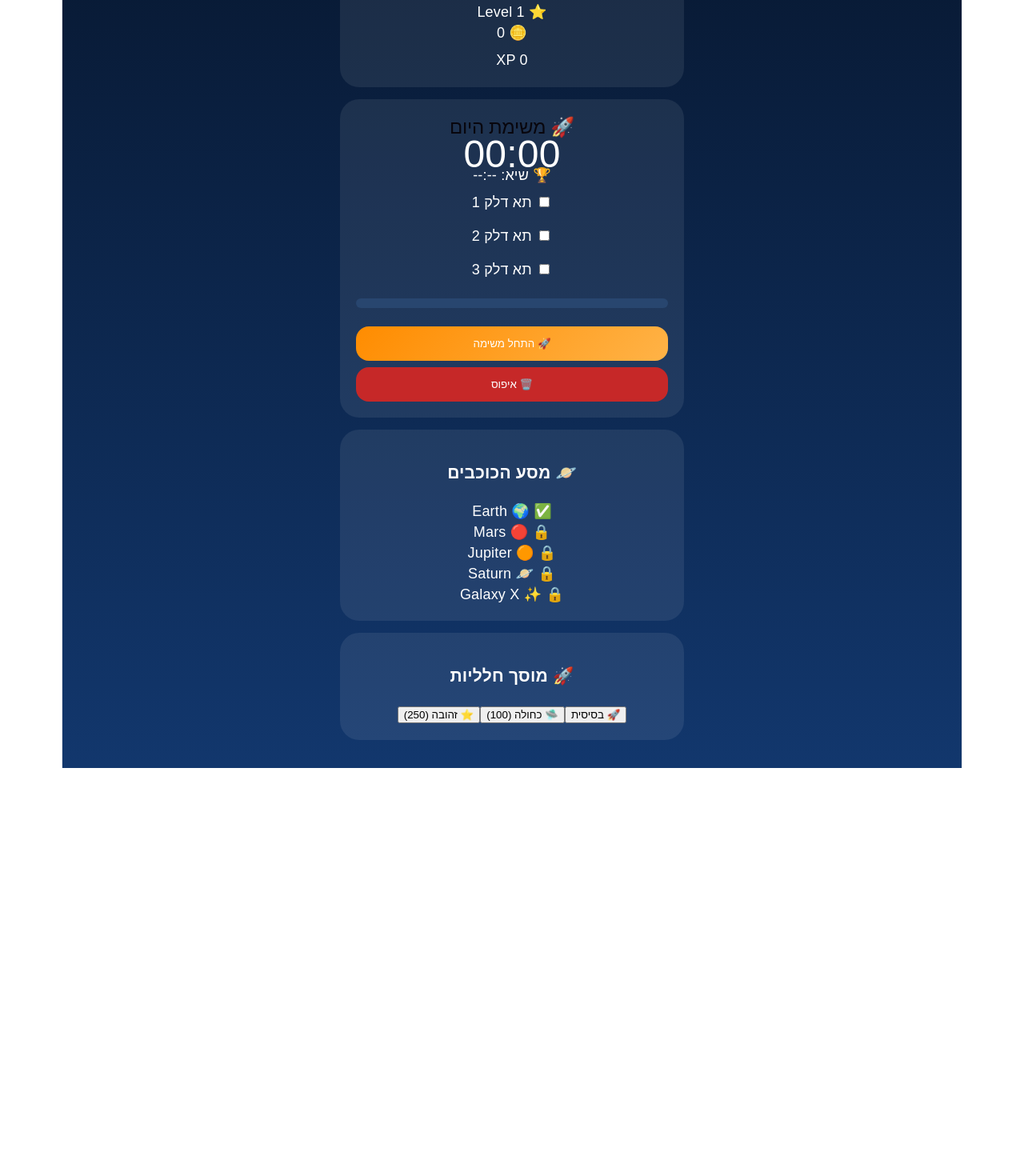
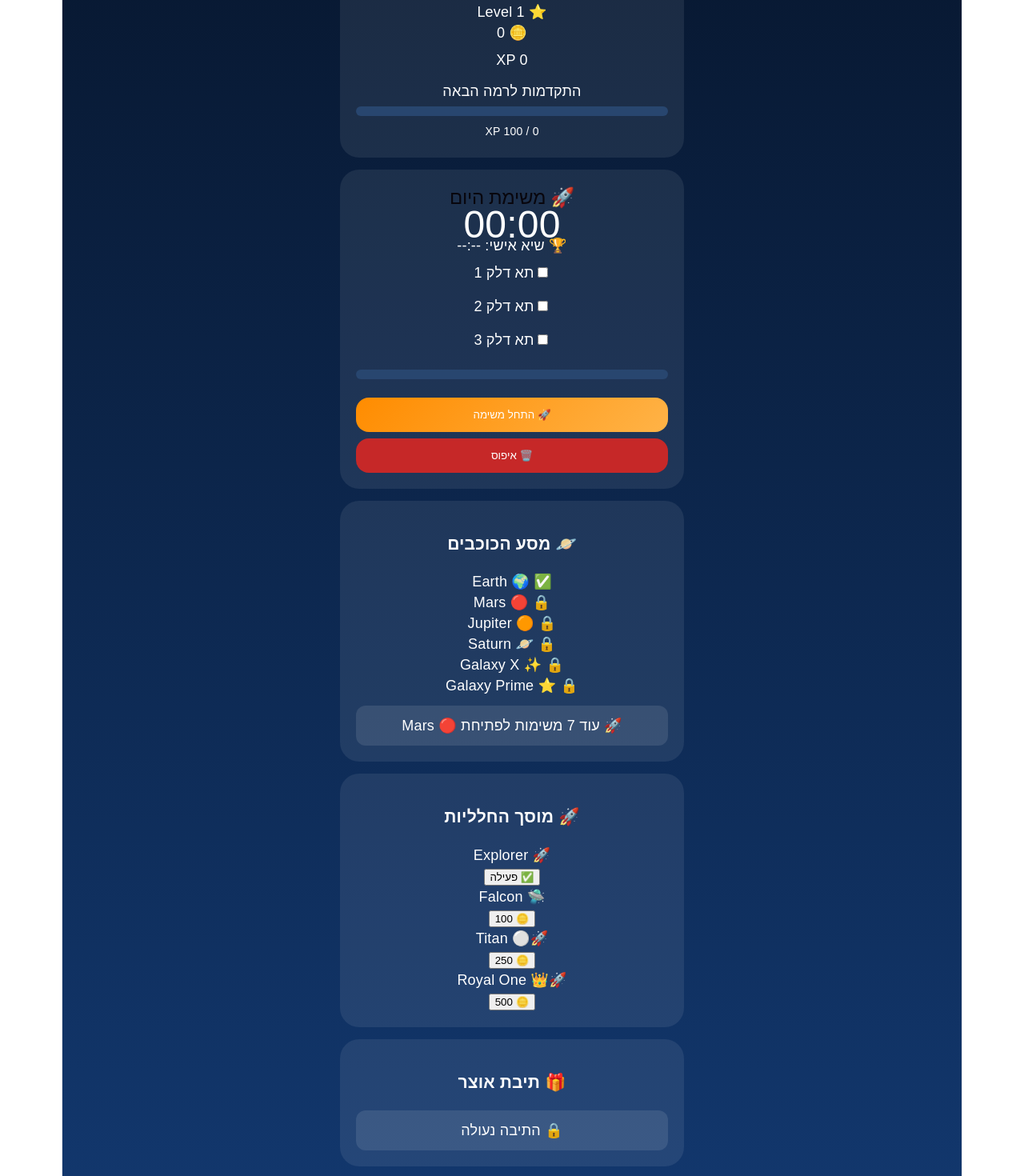
Before and after one commit to yairnsim/space-explorer, a React (Vite) app: page / in a window 1280 px wide. Shown: the part 180-1650 px from the top of the page at 80% size. Before the commit the page ends 1140 px from the top, so only its background shows below. Built offline with nearby package versions, Linux system fonts and the light colour scheme.

Commit message:
v0.5.4 beta

```diff
--- a/src/App.tsx
+++ b/src/App.tsx
@@ -1,17 +1,28 @@
+import { useState } from "react";
 import Header from "./components/Header";
 import MissionCard from "./components/MissionCard";
 import PlanetMap from "./components/PlanetMap";
 import Garage from "./components/Garage";
+import TreasureBox from "./components/TreasureBox";
 import "./styles/app.css";
-export default function App() {
-  return (
-    <div className="app" dir="rtl">
-      <div className="container">
-        <Header />
-        <MissionCard />
-        <PlanetMap />
-        <Garage />
-      </div>
-    </div>
-  );
+
+export type GameData = {
+  xp:number;
+  coins:number;
+  missions:number;
+  streak:number;
+  treasureReady:boolean;
+  treasureOpened:boolean;
+};
+
+export default function App(){
+ const [gameData,setGameData]=useState<GameData>({
+  xp:Number(localStorage.getItem("xp")||0),
+  coins:Number(localStorage.getItem("coins")||0),
+  missions:Number(localStorage.getItem("missions")||0),
+  streak:Number(localStorage.getItem("streak")||0),
+  treasureReady:localStorage.getItem("treasureReady")==="true",
+  treasureOpened:localStorage.getItem("treasureOpened")==="true"
+ });
+ return <div className="app" dir="rtl"><div className="container"><Header xp={gameData.xp} coins={gameData.coins} streak={gameData.streak}/><MissionCard gameData={gameData} setGameData={setGameData}/><PlanetMap/><Garage/><TreasureBox gameData={gameData} setGameData={setGameData}/></div></div>
 }
--- a/src/components/Garage.tsx
+++ b/src/components/Garage.tsx
@@ -1,20 +1,83 @@
+const SHIPS = [
+  { id: "explorer", icon: "🚀", name: "Explorer", cost: 0 },
+  { id: "falcon", icon: "🛸", name: "Falcon", cost: 100 },
+  { id: "titan", icon: "🚀⚪", name: "Titan", cost: 250 },
+  { id: "royal", icon: "🚀👑", name: "Royal One", cost: 500 },
+];
+
 export default function Garage() {
-  function buy(ship: string, cost: number) {
-    const coins = Number(localStorage.getItem("coins") || 0);
-    if (coins < cost) {
+  const coins = Number(localStorage.getItem("coins") || 0);
+
+  const ownedShips = JSON.parse(
+    localStorage.getItem("ownedShips") || '["explorer"]'
+  );
+
+  const activeShip =
+    localStorage.getItem("selectedShip") || "explorer";
+
+  function buyOrSelect(ship: (typeof SHIPS)[0]) {
+    if (ownedShips.includes(ship.id)) {
+      localStorage.setItem("selectedShip", ship.id);
+      localStorage.setItem("ship", ship.icon);
+      location.reload();
+      return;
+    }
+
+    if (coins < ship.cost) {
       alert("אין מספיק מטבעות");
       return;
     }
-    localStorage.setItem("coins", String(coins - cost));
-    localStorage.setItem("ship", ship);
+
+    const updatedShips = [...ownedShips, ship.id];
+
+    localStorage.setItem(
+      "ownedShips",
+      JSON.stringify(updatedShips)
+    );
+
+    localStorage.setItem(
+      "coins",
+      String(coins - ship.cost)
+    );
+
+    localStorage.setItem("selectedShip", ship.id);
+    localStorage.setItem("ship", ship.icon);
+
+    alert(`🎉 רכשת את ${ship.name}`);
+
     location.reload();
   }
+
   return (
     <div className="card">
-      <h3>🚀 מוסך חלליות</h3>
-      <button onClick={() => buy("🚀", 0)}>🚀 בסיסית</button>
-      <button onClick={() => buy("🛸", 100)}>🛸 כחולה (100)</button>
-      <button onClick={() => buy("⭐", 250)}>⭐ זהובה (250)</button>
+      <h3>🚀 מוסך החלליות</h3>
+
+      {SHIPS.map((ship) => (
+        <div
+          key={ship.id}
+          className="garageItem"
+        >
+          <div>
+            {ship.icon} {ship.name}
+          </div>
+
+          {ownedShips.includes(ship.id) ? (
+            <button
+              onClick={() => buyOrSelect(ship)}
+            >
+              {activeShip === ship.id
+                ? "✅ פעילה"
+                : "בחר"}
+            </button>
+          ) : (
+            <button
+              onClick={() => buyOrSelect(ship)}
+            >
+              🪙 {ship.cost}
+            </button>
+          )}
+        </div>
+      ))}
     </div>
   );
 }
--- a/src/components/Header.tsx
+++ b/src/components/Header.tsx
@@ -1,9 +1,31 @@
-export default function Header() {
-  const xp = Number(localStorage.getItem("xp") || 0);
-  const coins = Number(localStorage.getItem("coins") || 0);
-  const streak = Number(localStorage.getItem("streak") || 0);
+type HeaderProps = {
+  xp: number;
+  coins: number;
+  streak: number;
+};
+
+function getLevel(xp: number) {
+  if (xp < 100) return 1;
+  if (xp < 250) return 2;
+  if (xp < 500) return 3;
+  if (xp < 1000) return 4;
+  return 5;
+}
+
+function getNextLevelXp(xp: number) {
+  if (xp < 100) return 100;
+  if (xp < 250) return 250;
+  if (xp < 500) return 500;
+  if (xp < 1000) return 1000;
+  return 2000;
+}
+
+export default function Header({ xp, coins, streak }: HeaderProps) {
   const ship = localStorage.getItem("ship") || "🚀";
-  const level = Math.floor(xp / 100) + 1;
+  const level = getLevel(xp);
+  const nextLevelXp = getNextLevelXp(xp);
+  const progress = Math.min((xp / nextLevelXp) * 100, 100);
+
   return (
     <div className="card">
       <div className="ship">{ship}</div>
@@ -12,6 +34,16 @@ export default function Header() {
       <div>⭐ Level {level}</div>
       <div>🪙 {coins}</div>
       <div className="xp">XP {xp}</div>
+
+      <div style={{ marginTop: "12px" }}>
+        <div>התקדמות לרמה הבאה</div>
+        <div style={{ height: "12px", background: "#28466f", borderRadius: "20px", overflow: "hidden", marginTop: "6px" }}>
+          <div style={{ width: `${progress}%`, height: "100%", background: "linear-gradient(90deg,#3dff91,#ffcf33)" }} />
+        </div>
+        <div style={{ marginTop: "6px", fontSize: "14px" }}>
+          {xp} / {nextLevelXp} XP
+        </div>
+      </div>
     </div>
   );
 }
--- a/src/components/MissionCard.tsx
+++ b/src/components/MissionCard.tsx
@@ -1,82 +1,235 @@
 import { useEffect, useState } from "react";
 import Confetti from "react-confetti";
-export default function MissionCard() {
-  const [c, setC] = useState([false, false, false]);
-  const [s, setS] = useState(0);
-  const [r, setR] = useState(false);
-  const [result, setResult] = useState("");
-  const [confetti, setConfetti] = useState(false);
+import type { GameData } from "../App";
+
+type ResultData = {
+  isRecord: boolean;
+  time: string;
+  xp: number;
+  coins: number;
+};
+
+export default function MissionCard({
+  gameData,
+  setGameData,
+}: {
+  gameData: GameData;
+  setGameData: any;
+}) {
+  const [checks, setChecks] = useState([
+    false,
+    false,
+    false,
+  ]);
+
+  const [seconds, setSeconds] = useState(0);
+
+  const [running, setRunning] =
+    useState(false);
+
+  const [confetti, setConfetti] =
+    useState(false);
+
+  const [result, setResult] =
+    useState<ResultData | null>(null);
+
   useEffect(() => {
-    if (!r) return;
-    const i = setInterval(() => setS((v) => v + 1), 1000);
+    if (!running) return;
+
+    const i = setInterval(() => {
+      setSeconds((v) => v + 1);
+    }, 1000);
+
     return () => clearInterval(i);
-  }, [r]);
-  const done = c.filter(Boolean).length;
+  }, [running]);
+
+  const completed =
+    checks.filter(Boolean).length;
+
   useEffect(() => {
-    if (done === 3 && r) {
-      setR(false);
-      const best = Number(localStorage.getItem("bestTime") || 0);
-      const isRecord = best === 0 || s < best;
-      if (isRecord) {
-        localStorage.setItem("bestTime", String(s));
-        setConfetti(true);
-        setTimeout(() => setConfetti(false), 5000);
-      }
-      const reward = [20, 50, 100][Math.floor(Math.random() * 3)];
-      const coins = Number(localStorage.getItem("coins") || 0) + 30 + reward;
-      const xp = Number(localStorage.getItem("xp") || 0) + 50;
-      const missions = Number(localStorage.getItem("missions") || 0) + 1;
-      localStorage.setItem("coins", String(coins));
-      localStorage.setItem("xp", String(xp));
-      localStorage.setItem("missions", String(missions));
-      const streak = Number(localStorage.getItem("streak") || 0) + 1;
-      localStorage.setItem("streak", String(streak));
-      setResult(
-        `${isRecord ? "🏆 שיא אישי חדש!" : "✅ משימה הושלמה"} | זמן ${String(Math.floor(s / 60)).padStart(2, "0")}:${String(s % 60).padStart(2, "0")} | +50 XP | +${30 + reward} מטבעות`,
+    if (completed !== 3 || !running)
+      return;
+
+    setRunning(false);
+
+    const previousBest = Number(
+      localStorage.getItem("bestTime") || 0
+    );
+
+    const isRecord =
+      previousBest === 0 ||
+      seconds < previousBest;
+
+    if (isRecord) {
+      localStorage.setItem(
+        "bestTime",
+        String(seconds)
       );
+
+      setConfetti(true);
+
+      setTimeout(() => {
+        setConfetti(false);
+      }, 4000);
     }
-  }, [done]);
+
+    const xpReward = isRecord
+      ? 75
+      : 50;
+
+    const coinReward = isRecord
+      ? 80
+      : 30;
+
+    const xp =
+      gameData.xp + xpReward;
+
+    const coins =
+      gameData.coins + coinReward;
+
+    const missions =
+      gameData.missions + 1;
+
+    const streak =
+      gameData.streak + 1;
+
+    localStorage.setItem(
+      "xp",
+      String(xp)
+    );
+
+    localStorage.setItem(
+      "coins",
+      String(coins)
+    );
+
+    localStorage.setItem(
+      "missions",
+      String(missions)
+    );
+
+    localStorage.setItem(
+      "bestTime",
+      String(
+        isRecord
+          ? seconds
+          : previousBest
+      )
+    );
+
+    setGameData({
+      ...gameData,
+      xp,
+      coins,
+      missions,
+      streak,
+      treasureReady: true,
+      treasureOpened: false,
+    });
+
+    setResult({
+      isRecord,
+      time: `${String(
+        Math.floor(seconds / 60)
+      ).padStart(2, "0")}:${String(
+        seconds % 60
+      ).padStart(2, "0")}`,
+      xp: xpReward,
+      coins: coinReward,
+    });
+  }, [completed]);
+
   return (
     <div className="card">
-      {confetti && <Confetti recycle={false} />}
+      {confetti && (
+        <Confetti recycle={false} />
+      )}
+
       <h2>🚀 משימת היום</h2>
+
       <div className="timer">
-        {String(Math.floor(s / 60)).padStart(2, "0")}:
-        {String(s % 60).padStart(2, "0")}
+        {String(
+          Math.floor(seconds / 60)
+        ).padStart(2, "0")}
+        :
+        {String(
+          seconds % 60
+        ).padStart(2, "0")}
       </div>
-      <div>🏆 שיא: {localStorage.getItem("bestTime") || "--:--"}</div>
+
+      <div>
+        🏆 שיא אישי:
+        {" "}
+        {localStorage.getItem(
+          "bestTime"
+        ) || "--:--"}
+      </div>
+
       {[0, 1, 2].map((i) => (
-        <label className="fuel" key={i}>
+        <label
+          key={i}
+          className="fuel"
+        >
           <input
             type="checkbox"
-            checked={c[i]}
+            checked={checks[i]}
             onChange={() => {
-              const n = [...c];
+              const n = [...checks];
+
               n[i] = !n[i];
-              setC(n);
+
+              setChecks(n);
             }}
-          />{" "}
+          />
+
           תא דלק {i + 1}
         </label>
       ))}
+
       <div className="progress">
-        <div className="bar" style={{ width: `${(done / 3) * 100}%` }}></div>
+        <div
+          className="bar"
+          style={{
+            width: `${
+              (completed / 3) * 100
+            }%`,
+          }}
+        />
       </div>
+
       <button
         className="startBtn"
         onClick={() => {
-          setResult("");
-          setS(0);
-          setC([false, false, false]);
-          setR(true);
+          setResult(null);
+
+          setChecks([
+            false,
+            false,
+            false,
+          ]);
+
+          setSeconds(0);
+
+          setGameData({
+            ...gameData,
+            treasureReady: false,
+            treasureOpened: false,
+          });
+
+          setRunning(true);
         }}
       >
         🚀 התחל משימה
       </button>
+
       <button
         className="resetBtn"
         onClick={() => {
-          if (confirm("לאפס הכל?")) {
+          if (
+            confirm(
+              "למחוק את כל ההתקדמות?"
+            )
+          ) {
             localStorage.clear();
             location.reload();
           }
@@ -84,7 +237,32 @@ export default function MissionCard() {
       >
         🗑️ איפוס
       </button>
-      {result && <div className="result">{result}</div>}
+
+      {result && (
+        <div className="result">
+          <h3>
+            {result.isRecord
+              ? "🏆 שיא אישי חדש!"
+              : "✅ כל הכבוד!"}
+          </h3>
+
+          <div>
+            ⏱ זמן: {result.time}
+          </div>
+
+          <div>
+            ⭐ +{result.xp} XP
+          </div>
+
+          <div>
+            🪙 +{result.coins} מטבעות
+          </div>
+
+          <div>
+            🎁 תיבה מוכנה לפתיחה
+          </div>
+        </div>
+      )}
     </div>
   );
 }
--- a/src/components/PlanetMap.tsx
+++ b/src/components/PlanetMap.tsx
@@ -1,14 +1,59 @@
+import { useEffect, useState } from "react";
+import Confetti from "react-confetti";
+
+type Planet = {
+  name: string;
+  unlockAt: number;
+  xpBonus: number;
+  coinBonus: number;
+};
+
+const planets: Planet[] = [
+  { name: "🌍 Earth", unlockAt: 0, xpBonus: 0, coinBonus: 0 },
+  { name: "🔴 Mars", unlockAt: 7, xpBonus: 100, coinBonus: 200 },
+  { name: "🟠 Jupiter", unlockAt: 14, xpBonus: 100, coinBonus: 200 },
+  { name: "🪐 Saturn", unlockAt: 21, xpBonus: 150, coinBonus: 300 },
+  { name: "✨ Galaxy X", unlockAt: 28, xpBonus: 200, coinBonus: 400 },
+  { name: "⭐ Galaxy Prime", unlockAt: 35, xpBonus: 300, coinBonus: 500 },
+];
+
 export default function PlanetMap() {
-  const m = Number(localStorage.getItem("missions") || 0);
-  const p = ["🌍 Earth", "🔴 Mars", "🟠 Jupiter", "🪐 Saturn", "✨ Galaxy X"];
+  const missions = Number(localStorage.getItem("missions") || 0);
+  const [showConfetti, setShowConfetti] = useState(false);
+  const [message, setMessage] = useState("");
+
+  useEffect(() => {
+    const unlocked = planets.find(p => p.unlockAt > 0 && p.unlockAt === missions);
+    if (!unlocked) return;
+
+    const rewardKey = `planet-${unlocked.unlockAt}`;
+    if (localStorage.getItem(rewardKey)) return;
+
+    const xp = Number(localStorage.getItem("xp") || 0) + unlocked.xpBonus;
+    const coins = Number(localStorage.getItem("coins") || 0) + unlocked.coinBonus;
+
+    localStorage.setItem("xp", String(xp));
+    localStorage.setItem("coins", String(coins));
+    localStorage.setItem(rewardKey, "true");
+
+    setMessage(`🎉 ${unlocked.name} נפתח! +${unlocked.xpBonus} XP +${unlocked.coinBonus} מטבעות`);
+    setShowConfetti(true);
+    setTimeout(() => setShowConfetti(false), 5000);
+  }, [missions]);
+
+  const nextPlanet = planets.find(p => missions < p.unlockAt);
+
   return (
     <div className="card">
+      {showConfetti && <Confetti recycle={false} />}
       <h3>🪐 מסע הכוכבים</h3>
-      {p.map((x, i) => (
-        <div key={i}>
-          {m >= i * 5 ? "✅" : "🔒"} {x}
-        </div>
+      {message && <div className="result">{message}</div>}
+      {planets.map(p => (
+        <div key={p.name}>{missions >= p.unlockAt ? "✅" : "🔒"} {p.name}</div>
       ))}
+      {nextPlanet && (
+        <div className="result">🚀 עוד {nextPlanet.unlockAt - missions} משימות לפתיחת {nextPlanet.name}</div>
+      )}
     </div>
   );
 }
--- /dev/null
+++ b/src/components/TreasureBox.tsx
@@ -0,0 +1,70 @@
+import Confetti from "react-confetti";
+import { useState, useEffect } from "react";
+import type { GameData } from "../App";
+
+const rewards = [
+  { label: "🪙 20 מטבעות", xp: 0, coins: 20 },
+  { label: "🪙 50 מטבעות", xp: 0, coins: 50 },
+  { label: "🪙 100 מטבעות", xp: 0, coins: 100 },
+  { label: "⭐ 50 XP", xp: 50, coins: 0 },
+];
+
+export default function TreasureBox({
+  gameData,
+  setGameData,
+}: {
+  gameData: GameData;
+  setGameData: any;
+}) {
+  const [reward, setReward] = useState<any>(null);
+  const [confetti, setConfetti] = useState(false);
+
+  useEffect(() => {
+    if (!gameData.treasureOpened) {
+      setReward(null);
+    }
+  }, [gameData.treasureOpened]);
+
+  function openBox() {
+    const r = rewards[Math.floor(Math.random() * rewards.length)];
+
+    setReward(r);
+    setConfetti(true);
+
+    setTimeout(() => {
+      setConfetti(false);
+    }, 4000);
+
+    setGameData({
+      ...gameData,
+      xp: gameData.xp + r.xp,
+      coins: gameData.coins + r.coins,
+      treasureReady: false,
+      treasureOpened: true,
+    });
+  }
+
+  return (
+    <div className="card">
+      {confetti && <Confetti recycle={false} />}
+
+      <h3>🎁 תיבת אוצר</h3>
+
+      {gameData.treasureOpened && reward ? (
+        <div className="result">
+          <h3>✨ זכית!</h3>
+          <div>{reward.label}</div>
+          <div style={{ marginTop: "10px" }}>
+            ✅ התיבה של היום נפתחה
+          </div>
+        </div>
+      ) : !gameData.treasureReady ? (
+        <div className="result">🔒 התיבה נעולה</div>
+      ) : (
+        <button className="startBtn" onClick={openBox}>
+          🎁 פתח תיבה
+        </button>
+      )}
+    </div>
+  );
+}
```
